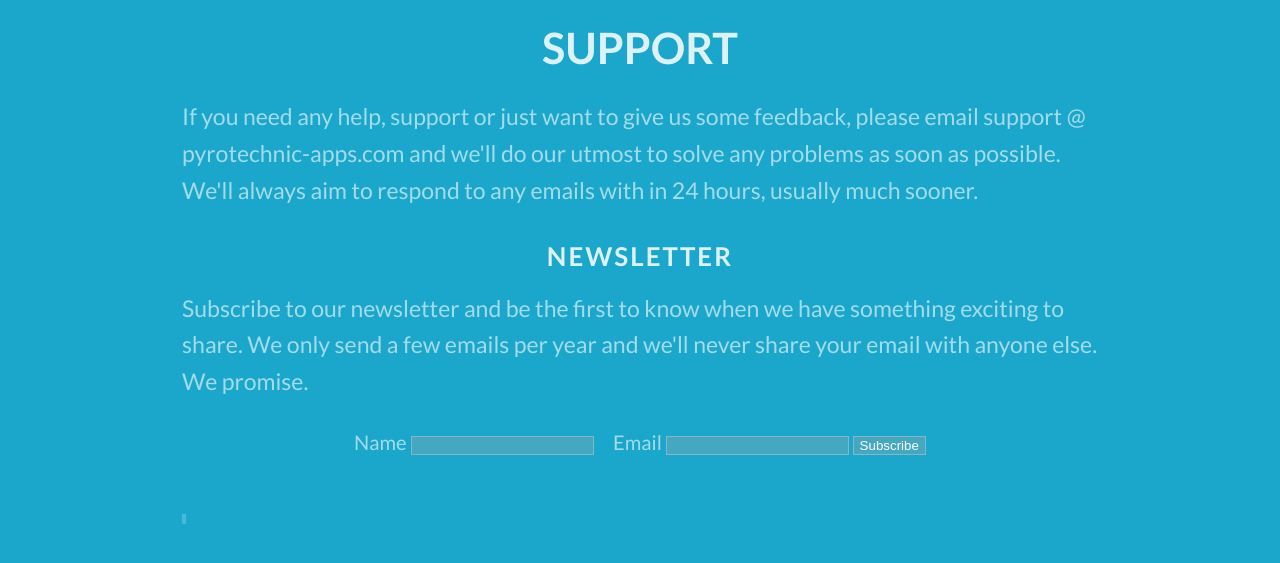
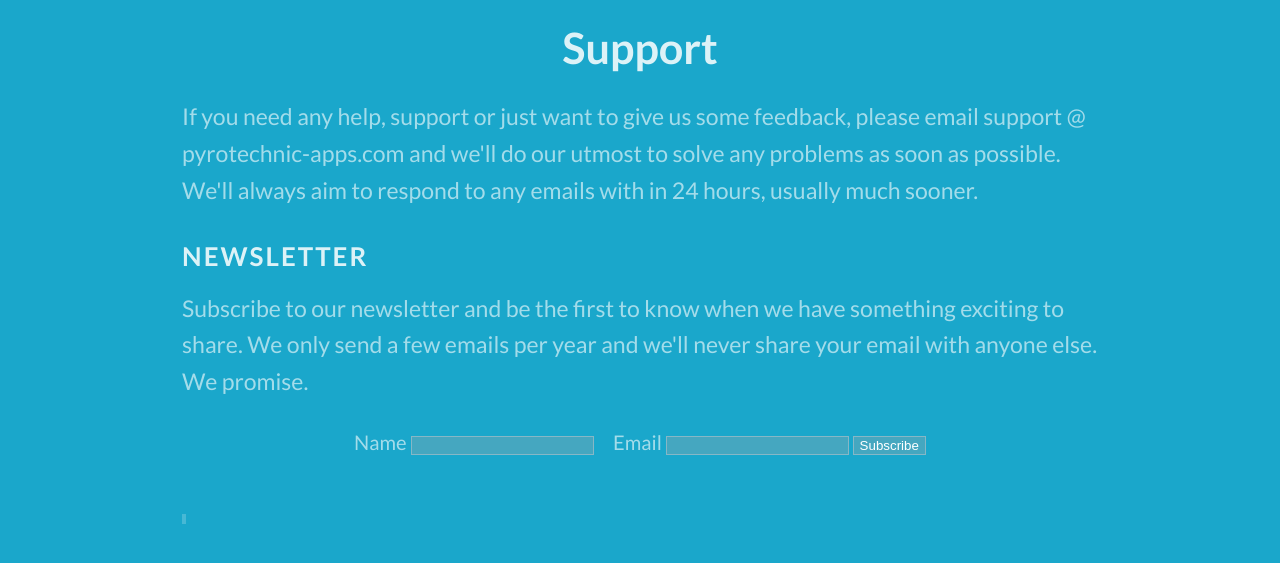
Before and after one commit to pyrotechnic-apps/landing, a plain HTML site: page support.html in a window 1280 px wide. Shown: the part 125-688 px from the top of the page. Drawn offline with Linux system fonts and the light colour scheme; files whose address does not match are found by name; a web font is replaced by a local one.

Commit message:
Removed uppercase and some other tweaks on tech we love area

```diff
--- a/css/pyro.css
+++ b/css/pyro.css
@@ -2,7 +2,6 @@
 a {
 	text-decoration: none!important;
 	background-color: rgba(0, 0, 0, 0.1)!important;
-	/* text-transform: uppercase; */
 	-webkit-transition: -webkit-transform 0.3s;
 	-moz-transition: -moz-transform 0.3s;
 	transition: transform 0.3s;
@@ -30,23 +29,24 @@ div::-webkit-scrollbar {
 
 h1, h2, h3 {
     font-weight:bold;
-    text-align:center!important;
+    text-align:center;
 }
 
 h1 {
 	line-height:2em;
-	text-transform:uppercase;
 	}
 
 h2 {
 	line-height:1.4;
-	text-transform:uppercase;
 	border-bottom: 0px solid rgba(255,255,255,0.2 );
 }
 
-h3, h4 {
+h3, h4, .bl-content article h3 {
 	line-height:1;
 	font-size: 1.2em;
+    text-transform: none;
+    font-size: 1.5em;
+    text-align: left;
 }
 
 b {
```
Also changed, not shown: index.html (+4 -3 lines), images/tech/cake-logo-smaller (1).png (added).
